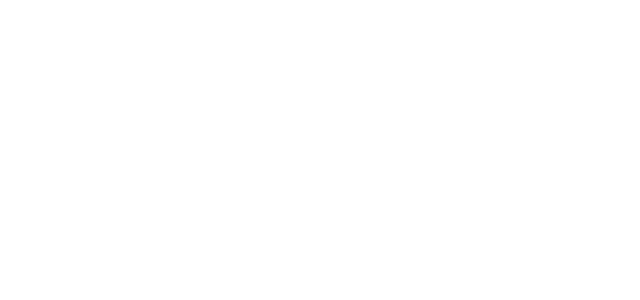
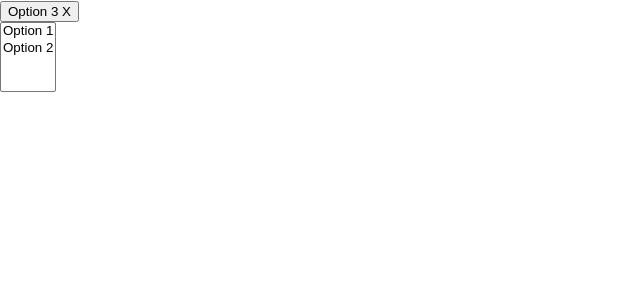
Before and after one commit to vlstus/react-components-library, a React (Create React App) app: page / in a window 1280 px wide. Shown: the top 300 px of the page, without its empty margins (0-640 px from the left). Built offline with nearby package versions, Linux system fonts and the light colour scheme.

Commit message:
onSelect \ onRemove options state update implemented

```diff
--- a/src/App.tsx
+++ b/src/App.tsx
@@ -1,16 +1,32 @@
-import React from 'react';
+import React, {useState} from 'react';
 import './App.css';
 import Multiselect from "./multiselect/Multiselect";
 import {OnRemoveDiff, OnSelectDiff} from "./multiselect/MultiselectTypes";
+import {SimpleOption} from "./multiselect/MultiselectTypes";
 
 function App() {
-    const mockEventHandler = (diff: OnSelectDiff | OnRemoveDiff) => console.log(diff)
+    const [availableOptions, setAvailableOptions] = useState<SimpleOption[]>([{
+        id: 1,
+        label: 'Option 1',
+        value: 'optionOne'
+    }, {id: 2, label: 'Option 2', value: 'optionTwo'}]);
+    const [selectedOptions, setSelectedOptions] = useState<SimpleOption[]>([{
+        id: 3,
+        label: 'Option 3',
+        value: 'optionThree'
+    }]);
     return (
         <Multiselect
-            availableOptions={[]}
-            selectedOptions={[]}
-            onSelect={mockEventHandler}
-            onRemove={mockEventHandler}/>
+            availableOptions={[...availableOptions]}
+            selectedOptions={[...selectedOptions]}
+            onSelect={selectDiff => {
+                setSelectedOptions(selectDiff.selectedOptions);
+                setAvailableOptions(selectDiff.remainingOptions);
+            }}
+            onRemove={removeDiff => {
+                setSelectedOptions(removeDiff.selectedOptions);
+                setAvailableOptions(removeDiff.remainingOptions);
+            }}/>
     );
 }
 
--- a/src/multiselect/Multiselect.tsx
+++ b/src/multiselect/Multiselect.tsx
@@ -1,15 +1,53 @@
 import React from "react";
 import {MultiselectProperties} from "./MultiselectTypes";
 
-class Multiselect extends React.Component<MultiselectProperties> {
+class Multiselect extends React.Component<Readonly<MultiselectProperties>> {
 
-    constructor(props: Readonly<MultiselectProperties> | MultiselectProperties) {
+    constructor(props: Readonly<MultiselectProperties>) {
         super(props);
+        this.handleRemove = this.handleRemove.bind(this);
+        this.handleSelect = this.handleSelect.bind(this);
+    }
+
+    private handleRemove(removeEvent: React.SyntheticEvent<HTMLButtonElement>) {
+        const removedOption = this.props.selectedOptions.find(option => option.id === Number(removeEvent.currentTarget.dataset.id));
+        const selectedOptions = this.props.selectedOptions.filter(selectedOption => selectedOption.id !== removedOption?.id);
+        const remainingOptions = [...this.props.availableOptions.filter(availableOption => availableOption.id !== removedOption?.id), ...removedOption ? Array.of(removedOption) : []];
+        this.props.onRemove({
+            selectedOptions: selectedOptions,
+            removedOption: removedOption,
+            remainingOptions: remainingOptions
+        })
+    }
+
+    private handleSelect(selectEvent: React.SyntheticEvent<HTMLSelectElement>) {
+        const selectedOption = this.props.availableOptions.find(option => option.value === selectEvent.currentTarget.value);
+        const selectedOptions = [...this.props.selectedOptions.filter(option => option.id !== selectedOption?.id), ...selectedOption ? Array.of(selectedOption) : []];
+        const remainingOptions = this.props.availableOptions.filter(availableOption => selectedOptions.every(selectedOption => selectedOption.id !== availableOption.id));
+        this.props.onSelect({
+            selectedOptions: selectedOptions,
+            selectedOption: selectedOption,
+            remainingOptions: remainingOptions
+        })
     }
 
     render() {
         return (
-            <></>
+            <div>
+                <div>
+                    {this.props.selectedOptions.map(option => {
+                        return <span><button data-id={option.id} key={option.id}
+                                             onClick={this.handleRemove}>{`${option.label} X`}</button></span>
+                    })}
+                </div>
+                <div>
+                    <span><select multiple={true} onChange={this.handleSelect}>
+                        {this.props.availableOptions.map(option => {
+                            return <option key={option.id} value={option.value}>{option.label}</option>
+                        })}
+                    </select></span>
+                </div>
+            </div>
         );
     }
 
--- a/src/multiselect/MultiselectTypes.d.ts
+++ b/src/multiselect/MultiselectTypes.d.ts
@@ -5,8 +5,9 @@
     onRemove: (selectionDifference: OnRemoveDiff) => void
 }
 
-type OnSelectDiff = { selectedOptions: SimpleOption[], selectedOption: SimpleOption }
-type OnRemoveDiff = { selectedOptions: SimpleOption, removedOption: SimpleOption }
+type AfterChangeState = { selectedOptions: SimpleOption[], remainingOptions: SimpleOption[] }
+type OnSelectDiff = AfterChangeState & { selectedOption?: SimpleOption }
+type OnRemoveDiff = AfterChangeState & { removedOption?: SimpleOption }
 type SimpleOption = Option<number, string, string>
 type Option<K, V, L> = { id: K, label: L, value: V }
 
```
